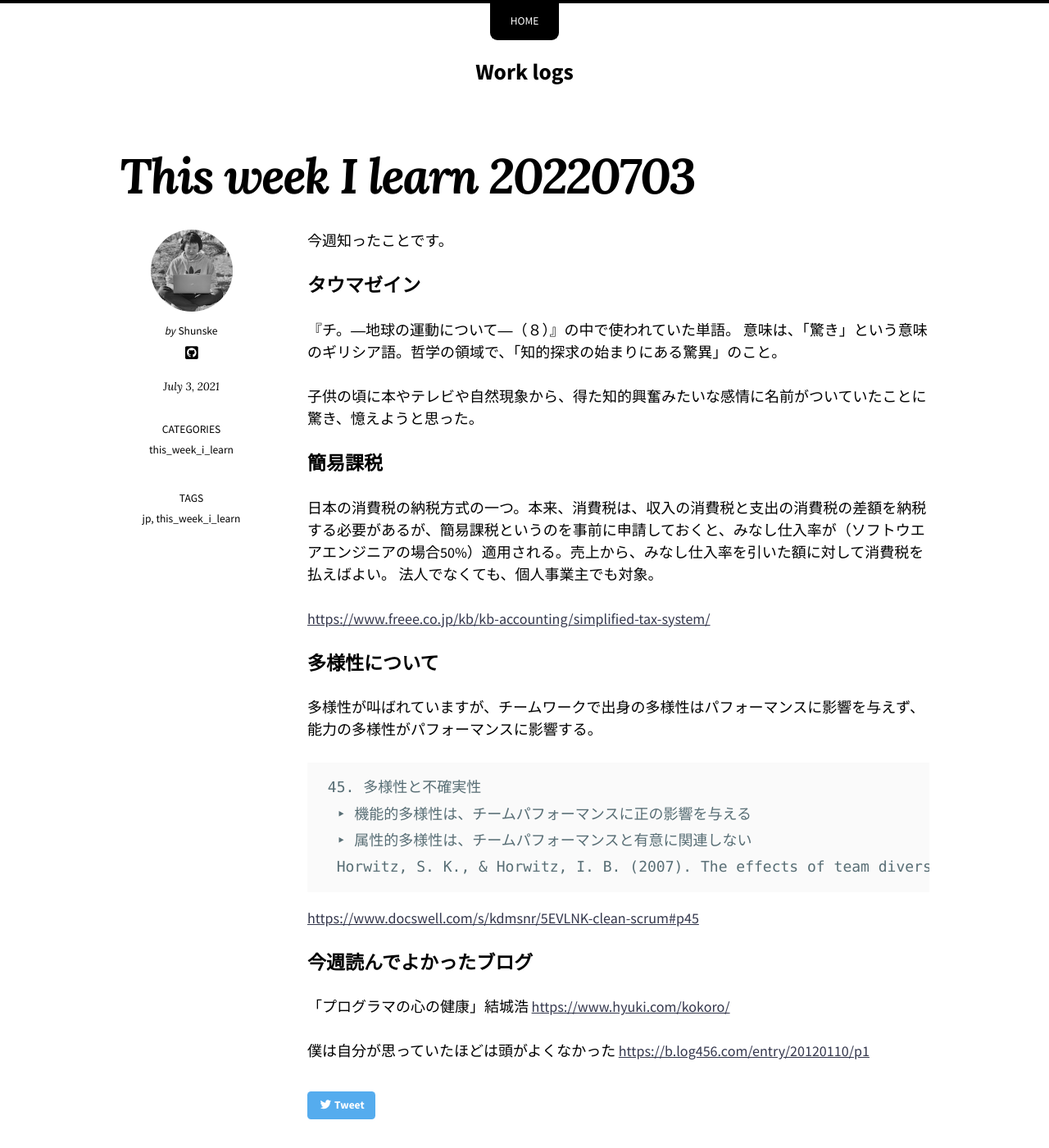
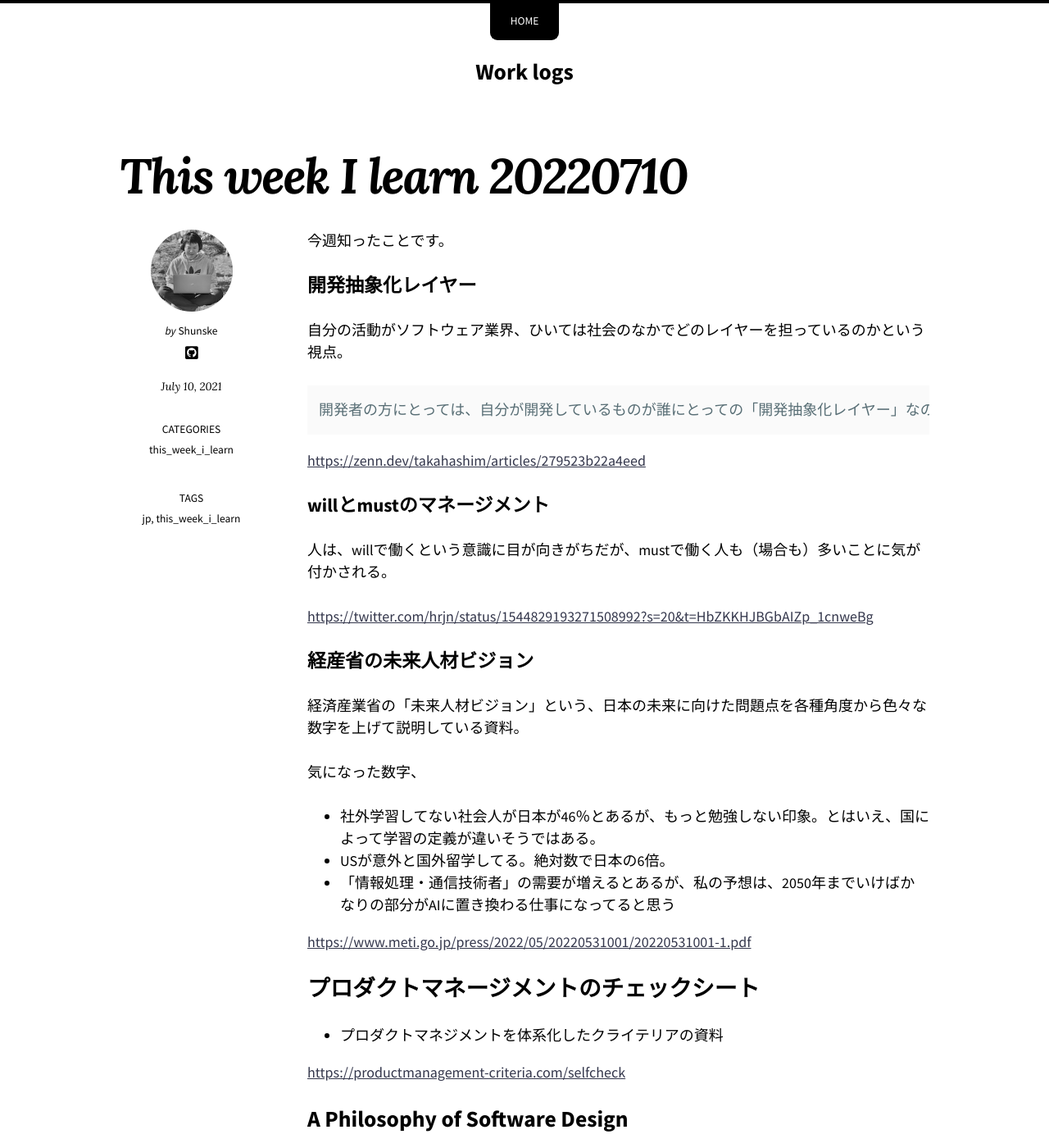
Before and after one commit to shunsuke1980/shunsuke1980.github.io, a Jekyll site: the page built from _posts/jp/2021-07-03-this-week-i-learn.md, in a window 1280 px wide and 1400 px high. Shown: the whole window at 82% size. Built offline with Jekyll 4.4.1, drawn with Linux system fonts in a browser that asks for light colours; nearby versions of some CDN libraries; some of the changed text lies outside the part shown.

Commit message:
Update blog

````diff
--- a/_posts/jp/2021-07-03-this-week-i-learn.md
+++ b/_posts/jp/2021-07-03-this-week-i-learn.md
@@ -1,44 +1,58 @@
 ---
 layout: post
-title:  "This week I learn 20220703"
-date:   2021-07-03 09:00:00 +0900
+title:  "This week I learn 20220710"
+date:   2021-07-10 09:00:00 +0900
 categories: this_week_i_learn
 tags: jp this_week_i_learn
 ---
 
 今週知ったことです。
 
-### タウマゼイン
+### 開発抽象化レイヤー
 
-『チ。―地球の運動について―（８）』の中で使われていた単語。
-意味は、「驚き」という意味のギリシア語。哲学の領域で、「知的探求の始まりにある驚異」のこと。
-
-子供の頃に本やテレビや自然現象から、得た知的興奮みたいな感情に名前がついていたことに驚き、憶えようと思った。
-
-### 簡易課税
-
-日本の消費税の納税方式の一つ。本来、消費税は、収入の消費税と支出の消費税の差額を納税する必要があるが、簡易課税というのを事前に申請しておくと、みなし仕入率が（ソフトウエアエンジニアの場合50%）適用される。売上から、みなし仕入率を引いた額に対して消費税を払えばよい。
-法人でなくても、個人事業主でも対象。
-
-<https://www.freee.co.jp/kb/kb-accounting/simplified-tax-system/>
-
-### 多様性について
-
-多様性が叫ばれていますが、チームワークで出身の多様性はパフォーマンスに影響を与えず、能力の多様性がパフォーマンスに影響する。
+自分の活動がソフトウェア業界、ひいては社会のなかでどのレイヤーを担っているのかという視点。
 
 ```text
- 45. 多様性と不確実性
-  ‣ 機能的多様性は、チームパフォーマンスに正の影響を与える
-  ‣ 属性的多様性は、チームパフォーマンスと有意に関連しない
-  Horwitz, S. K., & Horwitz, I. B. (2007). The effects of team diversity on team outcomes: A meta-analytic review of team demography. Journal of management, 33(6), 987-1015.
+開発者の方にとっては、自分が開発しているものが誰にとっての「開発抽象化レイヤー」なのか、また自分が利用している「開発抽象化レイヤー」は何なのか、ということを意識すると、自分の開発しているもの、そして自分自身のポジショニングがわかりやすくなるかもしれません。
 ```
 
-<https://www.docswell.com/s/kdmsnr/5EVLNK-clean-scrum#p45>
+<https://zenn.dev/takahashim/articles/279523b22a4eed>
 
-### 今週読んでよかったブログ
+### willとmustのマネージメント
 
-「プログラマの心の健康」結城浩
-<https://www.hyuki.com/kokoro/>
+人は、willで働くという意識に目が向きがちだが、mustで働く人も（場合も）多いことに気が付かされる。
 
-僕は自分が思っていたほどは頭がよくなかった
-<https://b.log456.com/entry/20120110/p1>
+<https://twitter.com/hrjn/status/1544829193271508992?s=20&t=HbZKKHJBGbAIZp_1cnweBg>
+
+### 経産省の未来人材ビジョン
+
+経済産業省の「未来人材ビジョン」という、日本の未来に向けた問題点を各種角度から色々な数字を上げて説明している資料。
+
+気になった数字、
+
+- 社外学習してない社会人が日本が46％とあるが、もっと勉強しない印象。とはいえ、国によって学習の定義が違いそうではある。
+- USが意外と国外留学してる。絶対数で日本の6倍。
+- 「情報処理・通信技術者」の需要が増えるとあるが、私の予想は、2050年までいけばかなりの部分がAIに置き換わる仕事になってると思う
+
+<https://www.meti.go.jp/press/2022/05/20220531001/20220531001-1.pdf>
+
+## プロダクトマネージメントのチェックシート
+
+- プロダクトマネジメントを体系化したクライテリアの資料
+
+<https://productmanagement-criteria.com/selfcheck>
+
+
+## A Philosophy of Software Design
+
+システムの複雑性と要件に関して、MIT/StanfordアプローチとNew Jerseyアプローチという2つの考え方。
+
+<https://engineers.ntt.com/entry/2022/07/06/084307>
+
+## 「非居住者」は、所得税を納税する必要がある場合があるが、住所がないと納税できない
+
+- 海外に移住した場合で、日本の非居住者になっても納税する必要がある場合がある
+- 所得税は、日本国内で源泉所得がある場合は、納税する必要がある
+- しかし、所得税は住所がないと納税できないので、国外に出る前に納税代理人を任命する必要がある
+
+<https://biz.moneyforward.com/tax_return/basic/54429/#i-6>
````
Also changed, not shown: _posts/en/2019-12-28-error-from-installing-libv8.md (+0 -1 lines), _posts/jp/2021-07-10-this-week-i-learn.md (added).
